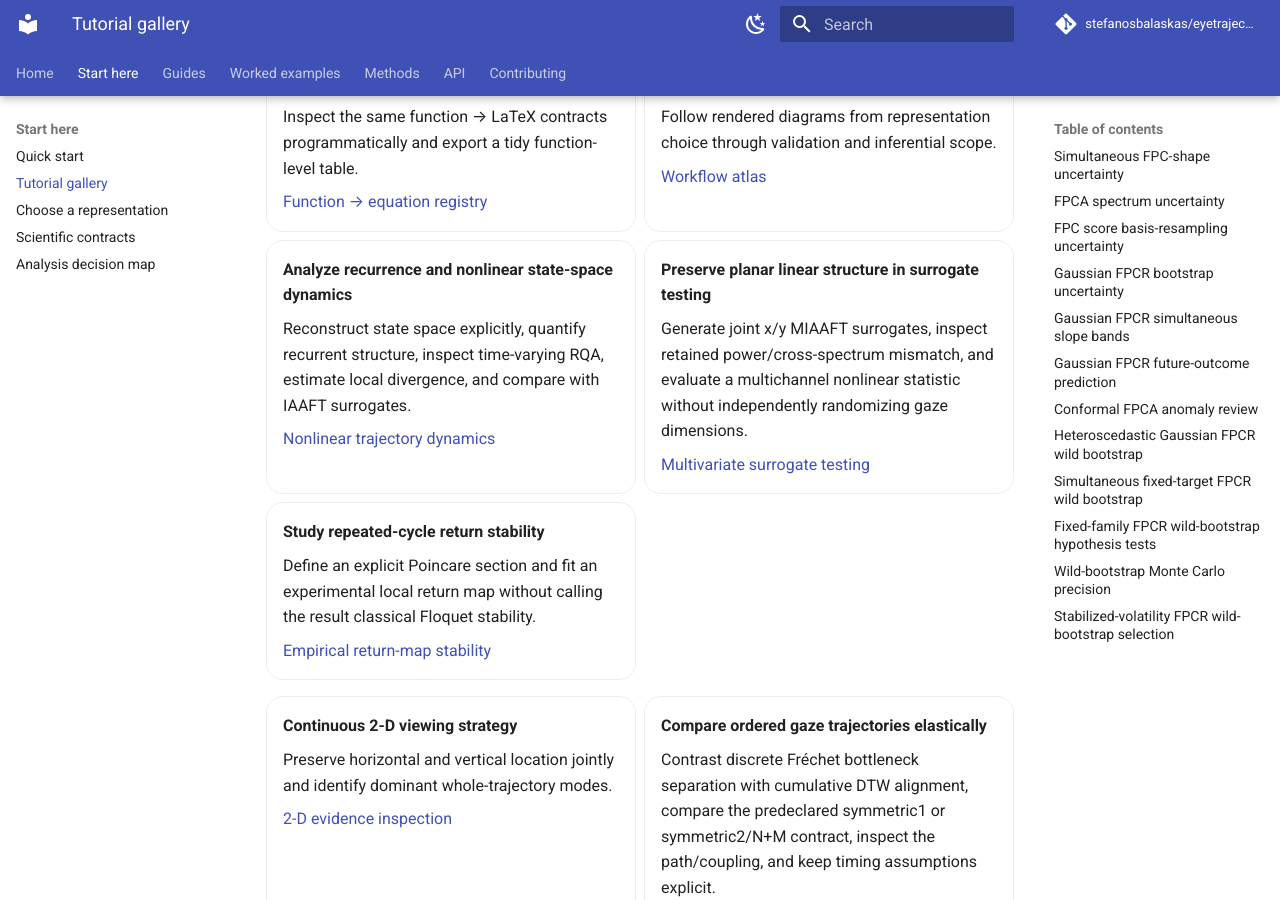
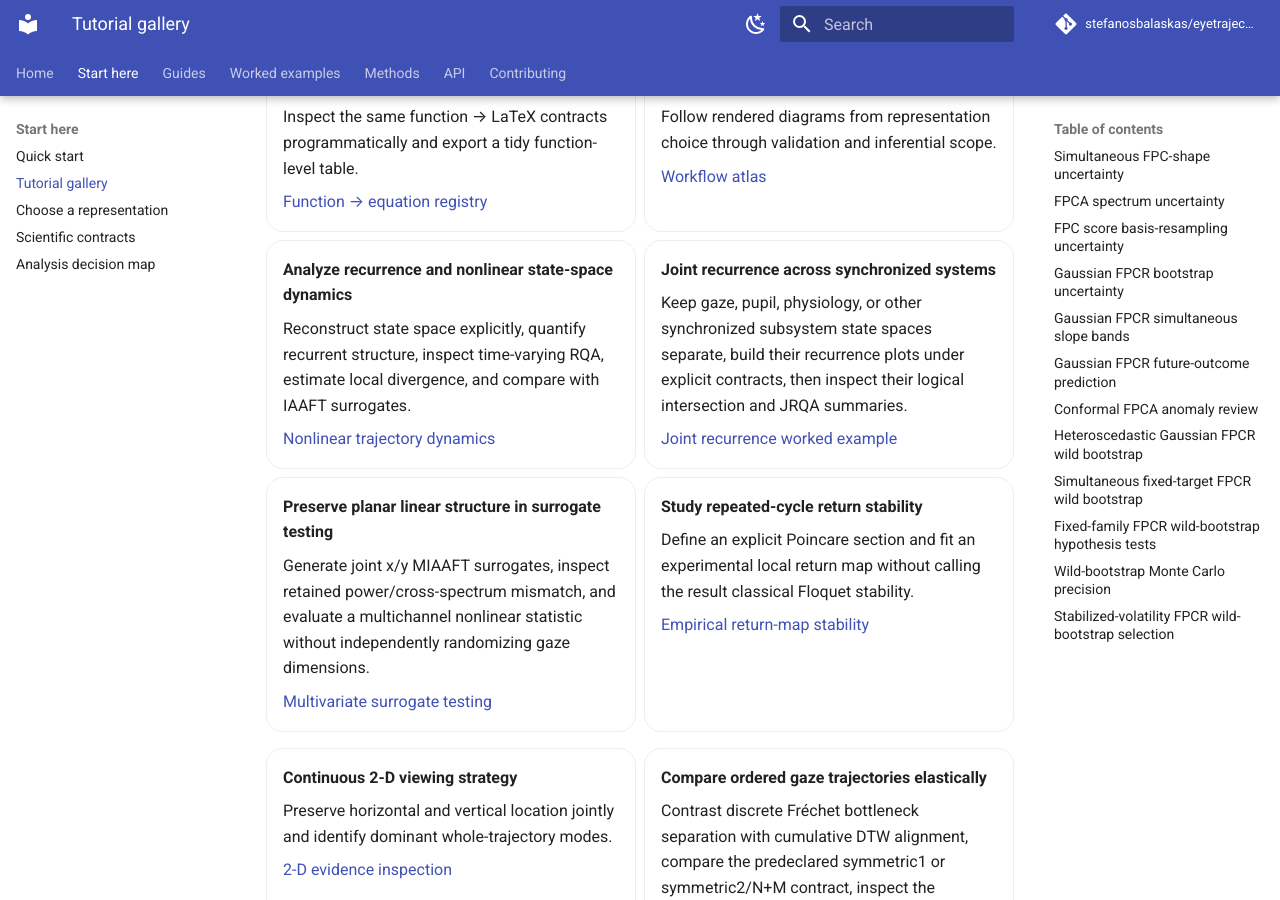
Before and after one commit to stefanosbalaskas/eyetrajectoriespy, an MkDocs documentation site: the page built from docs/tutorials/index.md, in a window 1280 px wide and 900 px high, scrolled down 467 px. Built offline with MkDocs 1.6.1 and Material for MkDocs 9.7.7, drawn with Linux system fonts in a browser that asks for light colours; comment, search, counter and statistics services are not loaded.

Commit message:
Add joint recurrence tutorial entry

```diff
--- a/docs/tutorials/index.md
+++ b/docs/tutorials/index.md
@@ -34,6 +34,15 @@ Choose a tutorial by the scientific problem rather than by the function name.
     Reconstruct state space explicitly, quantify recurrent structure, inspect time-varying RQA, estimate local divergence, and compare with IAAFT surrogates.
 
     [Nonlinear trajectory dynamics](../examples/nonlinear-dynamics.md)
+
+-   **Joint recurrence across synchronized systems**
+
+    Keep gaze, pupil, physiology, or other synchronized subsystem state spaces
+    separate, build their recurrence plots under explicit contracts, then
+    inspect their logical intersection and JRQA summaries.
+
+    [Joint recurrence worked example](../examples/joint-recurrence.md)
+
 
 -   **Preserve planar linear structure in surrogate testing**
 
```
